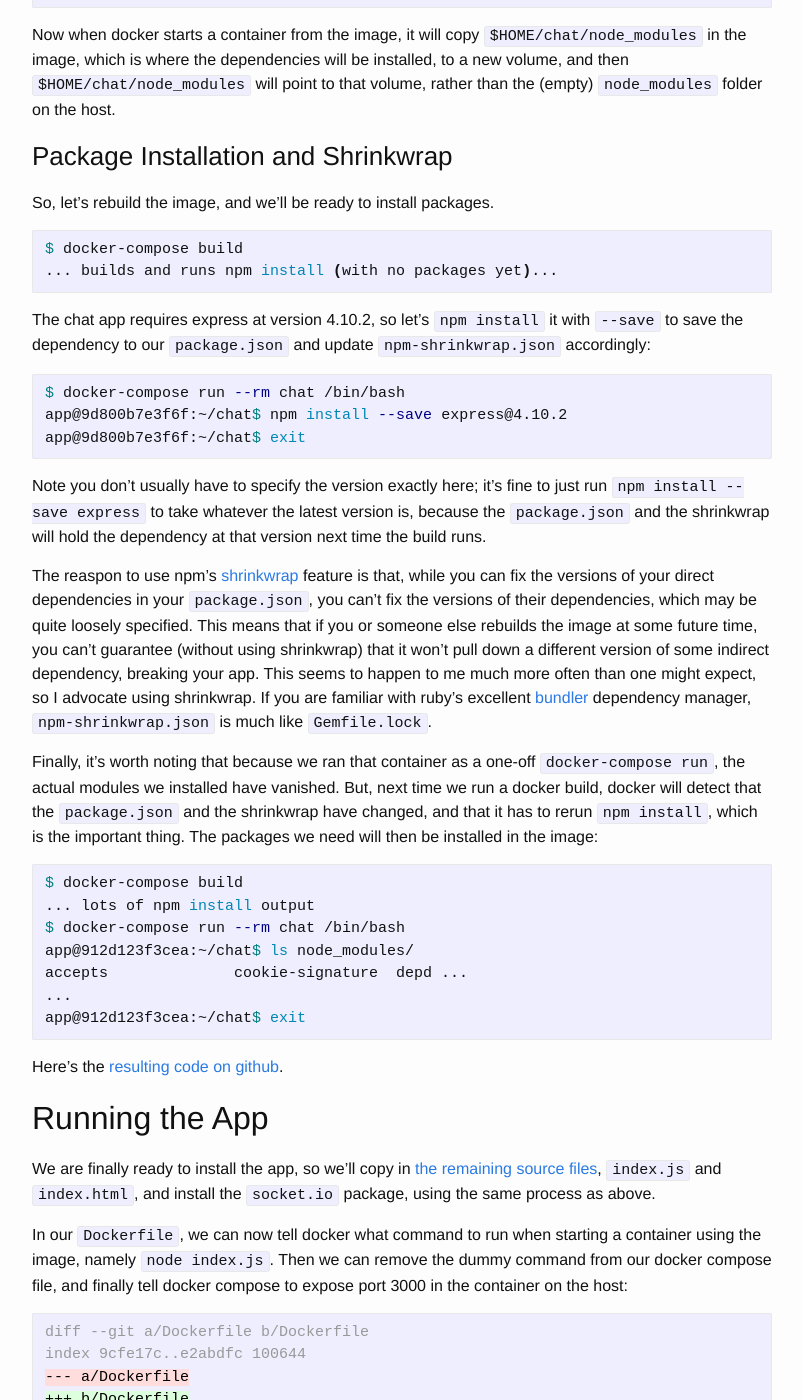
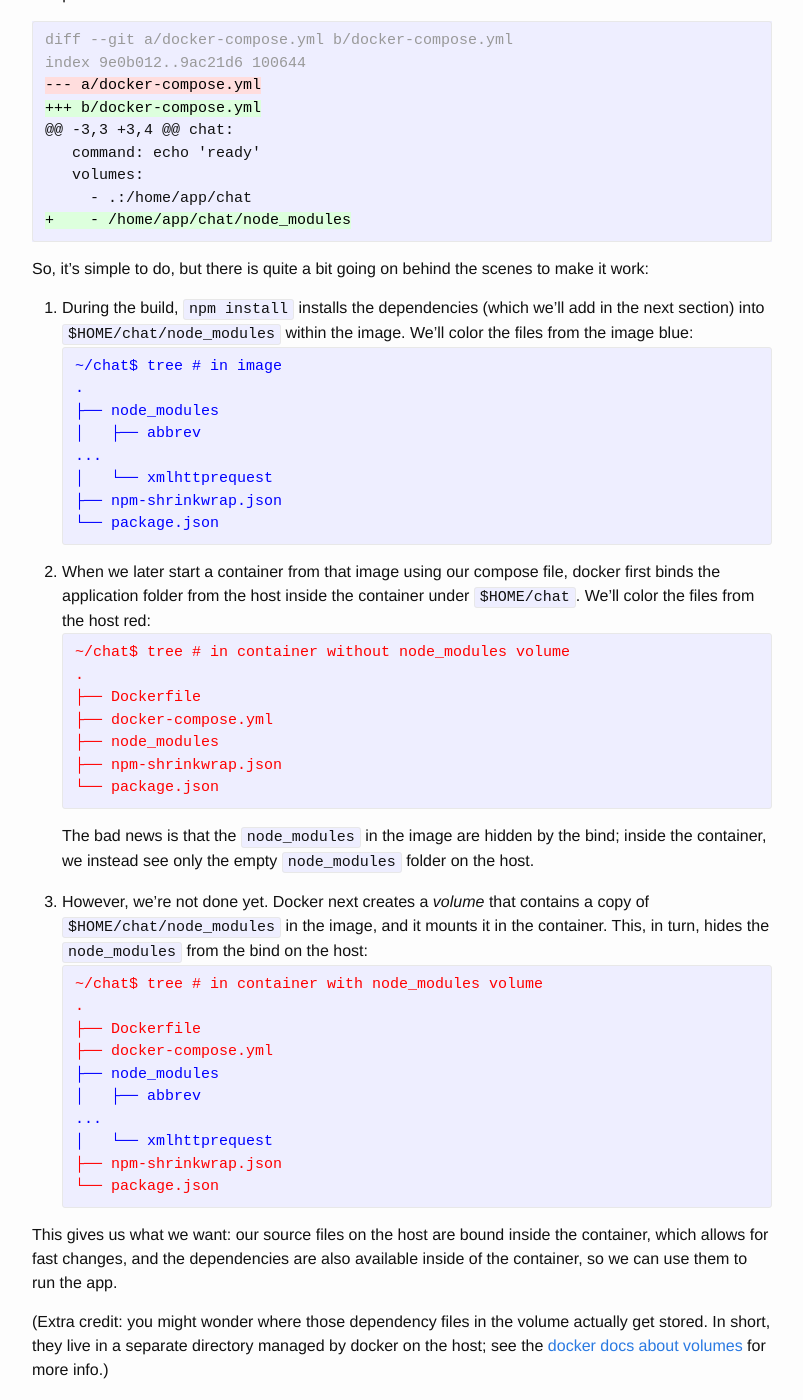
Before and after one commit to jdleesmiller/jdleesmiller.github.io, a Jekyll site: the page built from _posts/2016-03-06-lessons-building-node-app-docker.markdown, in a window 1280 px wide and 1400 px high, scrolled down 4151 px. Shown: the whole window, without its empty margins (238-1041 px from the left). Built offline with Jekyll 4.4.1, drawn with Linux system fonts in a browser that asks for light colours; some of the changed text lies outside the part shown.

Commit message:
update after review

````diff
--- a/_posts/2016-03-06-lessons-building-node-app-docker.markdown
+++ b/_posts/2016-03-06-lessons-building-node-app-docker.markdown
@@ -7,12 +7,12 @@ categories: articles
 
 Here are some tips and tricks that I learned the hard way when developing and deploying web applications written for [node.js](https://nodejs.org) using [Docker](https://www.docker.com).
 
-In this tutorial article, we'll set up the [socket.io chat example](http://socket.io/get-started/chat/) in docker, from scratch to production-ready, so hopefully you can learn them the easy way. In particular, we'll see how to:
+In this tutorial article, we'll set up the [socket.io chat example](http://socket.io/get-started/chat/) in docker, from scratch to production-ready, so hopefully you can learn these lessons the easy way. In particular, we'll see how to:
 
   * Actually get started bootstrapping a node application with docker.
   * Not run everything as root (bad!).
   * Use binds to keep your test-edit-reload cycle short in development.
-  * Manage `node_modules` in a container (there's a trick to this).
+  * Manage `node_modules` in a container for fast rebuilds (there's a trick to this).
   * Ensure repeatable builds with [npm shrinkwrap](https://docs.npmjs.com/cli/shrinkwrap).
   * Share a `Dockerfile` between development and production.
 
@@ -22,7 +22,7 @@ This tutorial assumes you already have some familiarity with Docker and node.js.
 
 We're going to set things up from scratch. The final code is available [on github here](https://github.com/jdleesmiller/docker-chat-demo), and there are tags for each step along the way. [Here's the code for the first step](https://github.com/jdleesmiller/docker-chat-demo/tree/01-bootstrapping), in case you'd like to follow along.
 
-Without docker, we'd start by installing node and any other dependencies on the host and running `npm init` to create a new package. However, the whole point of using docker is that you don't have to install things on the host, so we'd like to avoid that. (And we'll learn more by doing it this way.) Instead, we'll start by creating a "bootstrapping container" that has node installed, and we'll use it to set up the npm package for the application.
+Without docker, we'd start by installing node and any other dependencies on the host and running `npm init` to create a new package. There's nothing stopping us from doing that here, but we'll learn more if we use docker from the start. (And of course the whole point of using docker is that you don't have to install things on the host.) Instead, we'll start by creating a "bootstrapping container" that has node installed, and we'll use it to set up the npm package for the application.
 
 We'll need to write two files, a `Dockerfile` and a `docker-compose.yml`, to which we'll add more later on. Let's start with the bootstrapping `Dockerfile`:
 
@@ -42,11 +42,13 @@ This file is relatively short, but there already some important points:
 
 1. We start from the official docker image for the latest long term support (LTS) release, at time of writing. I prefer to name a specific version, rather than one of the 'floating' tags like `node:argon` or `node:latest`, so that if you or someone else builds this image on a different machine, they will get the same version, rather than risking an accidental upgrade and attendant head-scratching.
 
-1. We create an unprivileged user, prosaically called `app`, to run the app inside the container. If you don't do this, then the process inside the container will run as **root**, which is against security best practices and [principles](https://en.wikipedia.org/wiki/Principle_of_least_privilege). Many docker tutorials skip this step for simplicity, and we will have to do some extra work to make it happen, but I think it's very important.
+1. We create an unprivileged user, prosaically called `app`, to run the app inside the container. If you don't do this, then the process inside the container will run as **root**, which is against security best practices and [principles](https://en.wikipedia.org/wiki/Principle_of_least_privilege). Many docker tutorials skip this step for simplicity, and we will have to do some extra work to make things work, but I think it's very important.
 
 1. Install a more recent version of NPM. This isn't strictly necessary, but npm has improved a lot recently, and in particular `npm shrinkwrap` support is a lot better; more on shrinkwrap later. Again, I think it's best to specify an exact version in the Dockerfile, to avoid accidental upgrades on later builds.
 
-Now here's our bootstrapping compose file, `docker-compose.yml`:
+1. Finally, note that we chain two shell commands together in a single `RUN` command. This reduces the number of layers in the resulting image. In this example, it really doesn't matter very much, but it is a [good habit](https://docs.docker.com/engine/userguide/eng-image/dockerfile_best-practices/) not to use more layers than you need. It can save a lot of disk space and download time if you e.g. download a package, unzip it, build it, install it, and then clean up in one step, rather than saving layers with all of the intermediate files for each step.
+
+Now let's move on to the bootstrapping compose file, `docker-compose.yml`:
 
 ```yaml
 chat:
@@ -58,7 +60,7 @@ chat:
 
 It defines a single service, built from the `Dockerfile`. All it does for now is to echo `ready` and exit. The volume line, `.:/home/app/chat`, tells docker to mount the application folder `.` on the host to the `/home/app/chat` folder inside the container, so that changes we'll make to source files on the host will be automatically reflected inside the container, and vice versa. This is very important for keeping your test-edit-reload cycles as short as possible in development. It will, however, create some issues with how npm installs dependencies, which we'll come back to.
 
-For now, we're good to go. When we run `docker-compose up`, docker will create our container with node set up.
+For now, however, we’re good to go. When we run docker-compose up, docker will create an image with node set up as specified in the `Dockerfile`, and it will start a container with that image and run the echo command, which shows that everything is set up OK.
 
 ```shell
 $ docker-compose up
@@ -75,7 +77,7 @@ chat_1 | ready
 dockerchatdemo_chat_1 exited with code 0
 ```
 
-Now we can run a command in our container and set up the initial package files:
+Now we can run an interactive shell in a container created from the same image and use it to set up the initial package files:
 
 ```shell
 $ docker-compose run --rm chat /bin/bash
@@ -103,7 +105,7 @@ Here's the [resulting code on github](https://github.com/jdleesmiller/docker-cha
 
 Next up on our list is to install the app's dependencies. We want these dependencies to be installed inside the container via the `Dockerfile`, so when we run `docker-compose up` for the first time, the app is ready to go.
 
-In order to do this, we need to run `npm install` in the `Dockerfile`, and, before we do that, we need to get the `package.json` and `npm-shrinkwrap.json` files that it reads into the image. Here's what it looks like:
+In order to do this, we need to run `npm install` in the `Dockerfile`, and, before we do that, we need to get the `package.json` and `npm-shrinkwrap.json` files that it reads into the image. Here's what the change looks like:
 
 ```diff
 diff --git a/Dockerfile b/Dockerfile
@@ -128,13 +130,13 @@ Again, it's a pretty small change, but there are some important points:
 
 1. Files copied into the container with the `COPY` command end up being owned by root inside of the container, which means that our unprivileged `app` user can't read or write them, which it will not like. So, we simply `chown` them to `app` after copying. (It would be nice if we could move the `COPY` after the `USER app` step, and the files would be copied as the `app` user, but that is [not (yet) the case](https://github.com/docker/docker/issues/6119).)
 
-1. Finally, we added a step at the end to run `npm install`. This will run as the `app` user and install the dependencies in `$HOME/chat/node_modules` inside the container.
+1. Finally, we added a step at the end to run `npm install`. This will run as the `app` user and install the dependencies in `$HOME/chat/node_modules` inside the container. (Extra credit: add `npm cache clean` to remove the tar files that npm downloads during the install; they won't help if we rebuild the image, so they just take up space.)
 
 That last point causes some trouble when we use the image in development, because we bind `$HOME/chat` inside the container to the application folder on the host. Unfortunately, the `node_modules` folder doesn't exist there on the host, so this bind effectively 'hides' the node modules that we installed.
 
 ### The `node_modules` Volume Trick
 
-There are [several](https://github.com/docker/example-voting-app/blob/7629961971ab5ca9fdfeadff52e7127bd73684a5/result-app/Dockerfile#L8) [ways](http://bitjudo.com/blog/2014/03/13/building-efficient-dockerfiles-node-dot-js/) [around](https://semaphoreci.com/community/tutorials/dockerizing-a-node-js-web-application) this problem, but I think the most elegant is to [use a volume](http://stackoverflow.com/questions/30043872/docker-compose-node-modules-not-present-in-a-volume-after-npm-install-succeeds) within a volume to contain `node_modules`. To do this, we just have to add one line to the end of our docker compose file:
+There are [several](https://github.com/docker/example-voting-app/blob/7629961971ab5ca9fdfeadff52e7127bd73684a5/result-app/Dockerfile#L8) [ways](http://bitjudo.com/blog/2014/03/13/building-efficient-dockerfiles-node-dot-js/) [around](https://semaphoreci.com/community/tutorials/dockerizing-a-node-js-web-application) this problem, but I think the most elegant is to [use a volume](http://stackoverflow.com/questions/30043872/docker-compose-node-modules-not-present-in-a-volume-after-npm-install-succeeds) within the bind to contain `node_modules`. To do this, we just have to add one line to the end of our docker compose file:
 
 ```diff
 diff --git a/docker-compose.yml b/docker-compose.yml
@@ -148,7 +150,47 @@ index 9e0b012..9ac21d6 100644
 +    - /home/app/chat/node_modules
 ```
 
-Now when docker starts a container from the image, it will copy `$HOME/chat/node_modules` in the image, which is where the dependencies will be installed, to a new volume, and then `$HOME/chat/node_modules` will point to that volume, rather than the (empty) `node_modules` folder on the host.
+So, it's simple to do, but there is quite a bit going on behind the scenes to make it work:
+
+1. During the build, `npm install` installs the dependencies (which we'll add in the next section) into `$HOME/chat/node_modules` within the image. We'll color the files from the image blue:
+   <pre style="color: blue;">
+~/chat$ tree # in image
+.
+├── node_modules
+│   ├── abbrev
+...
+│   └── xmlhttprequest
+├── npm-shrinkwrap.json
+└── package.json
+   </pre>
+
+1. When we later start a container from that image using our compose file, docker first binds the application folder from the host inside the container under `$HOME/chat`. We'll color the files from the host red:
+   <pre style="color: red;">
+~/chat$ tree # in container without node_modules volume
+.
+├── Dockerfile
+├── docker-compose.yml
+├── node_modules
+├── npm-shrinkwrap.json
+└── package.json
+   </pre>
+   The bad news is that the `node_modules` in the image are hidden by the bind; inside the container, we instead see only the empty `node_modules` folder on the host.
+
+1. However, we're not done yet. Docker next creates a *volume* that contains a copy of `$HOME/chat/node_modules` in the image, and it mounts it in the container. This, in turn, hides the `node_modules` from the bind on the host:
+   <pre style="color: red;">
+~/chat$ tree # in container with node_modules volume
+.
+├── Dockerfile
+├── docker-compose.yml<div style="color: blue;">├── node_modules
+│   ├── abbrev
+...
+│   └── xmlhttprequest</div>├── npm-shrinkwrap.json
+└── package.json
+   </pre>
+
+This gives us what we want: our source files on the host are bound inside the container, which allows for fast changes, and the dependencies are also available inside of the container, so we can use them to run the app.
+
+(Extra credit: you might wonder where those dependency files in the volume actually get stored. In short, they live in a separate directory managed by docker on the host; see the [docker docs about volumes](https://docs.docker.com/engine/userguide/containers/dockervolumes/) for more info.)
 
 ### Package Installation and Shrinkwrap
 
@@ -187,9 +229,9 @@ Here’s the [resulting code on github](https://github.com/jdleesmiller/docker-c
 
 ## Running the App
 
-We are finally ready to install the app, so we'll copy in [the remaining source files](https://github.com/rauchg/chat-example), `index.js` and `index.html`, and install the `socket.io` package, using the same process as above.
+We are finally ready to install the app, so we'll copy in [the remaining source files](https://github.com/rauchg/chat-example), namely `index.js` and `index.html`. Then we'll install the `socket.io` package, using `npm install --save` as we did in the previous section.
 
-In our `Dockerfile`, we can now tell docker what command to run when starting a container using the image, namely `node index.js`. Then we can remove the dummy command from our docker compose file, and finally tell docker compose to expose port 3000 in the container on the host:
+In our `Dockerfile`, we can now tell docker what command to run when starting a container using the image, namely `node index.js`. Then we remove the dummy command from our docker compose file so docker will run that command from the `Dockerfile`. Finally, we tell docker compose to expose port 3000 in the container on the host, so we can access it in a browser:
 
 ```diff
 diff --git a/Dockerfile b/Dockerfile
@@ -238,7 +280,7 @@ Here's the [resulting code on github](https://github.com/jdleesmiller/docker-cha
 
 We now have our app running in development under docker compose, which is pretty cool! Now let's look at some possible next steps.
 
-If we want to deploy our application image to production, the next step is to build the application source into the image. To do this, we just copy the application folder into the container after the `npm install` --- that way docker will only rerun the `npm install` step if `package.json` or `npm-shrinkwrap.json` have changed, not when we just change a source file. Note that we do again have to work around the problem with `COPY` copying the files as root:
+If we want to deploy our application image to production, we clearly want to build the application source into said image. To do this, we just copy the application folder into the container after the `npm install` --- that way docker will only rerun the `npm install` step if `package.json` or `npm-shrinkwrap.json` have changed, not when we just change a source file. Note that we do again have to work around the problem with `COPY` copying the files as root:
 
 ```diff
 diff --git a/Dockerfile b/Dockerfile
@@ -326,6 +368,7 @@ Error: no test specified
 npm info lifecycle chat@1.0.0~test: Failed to exec test script
 npm ERR! Test failed.  See above for more details.
 ```
+(Extra credit: run `npm` with `--silent` to get rid of that extra output.)
 
 Here's the [final code on github](https://github.com/jdleesmiller/docker-chat-demo).
 
@@ -343,8 +386,14 @@ Here's the [final code on github](https://github.com/jdleesmiller/docker-chat-de
 
   - Using `npm link` to reuse code in packages shared between services.
 
-  - Using docker to replace log management and process monitoring tools in production.
+  - Using docker to replace other log management and process monitoring tools in production.
 
   - State and configuration management, including database migrations.
 
-If you've read this far, perhaps you should apply to work at [Overleaf](https://www.overleaf.com), or even [follow me on twitter](https://twitter.com/jdleesmiller).
+If you've read this far, perhaps you should [follow me on twitter](https://twitter.com/jdleesmiller), or even apply to work at [Overleaf](https://www.overleaf.com). `:)`
+
+<p>&nbsp;</p>
+---
+<p>&nbsp;</p>
+
+Thanks to [Michael Mazour](https://twitter.com/mmazour) and [John Hammersley](https://twitter.com/DrHammersley) for reviewing drafts of this article.
````
Also changed, not shown: other parts of _posts/2016-03-06-lessons-building-node-app-docker.markdown (+2 -2 lines).
